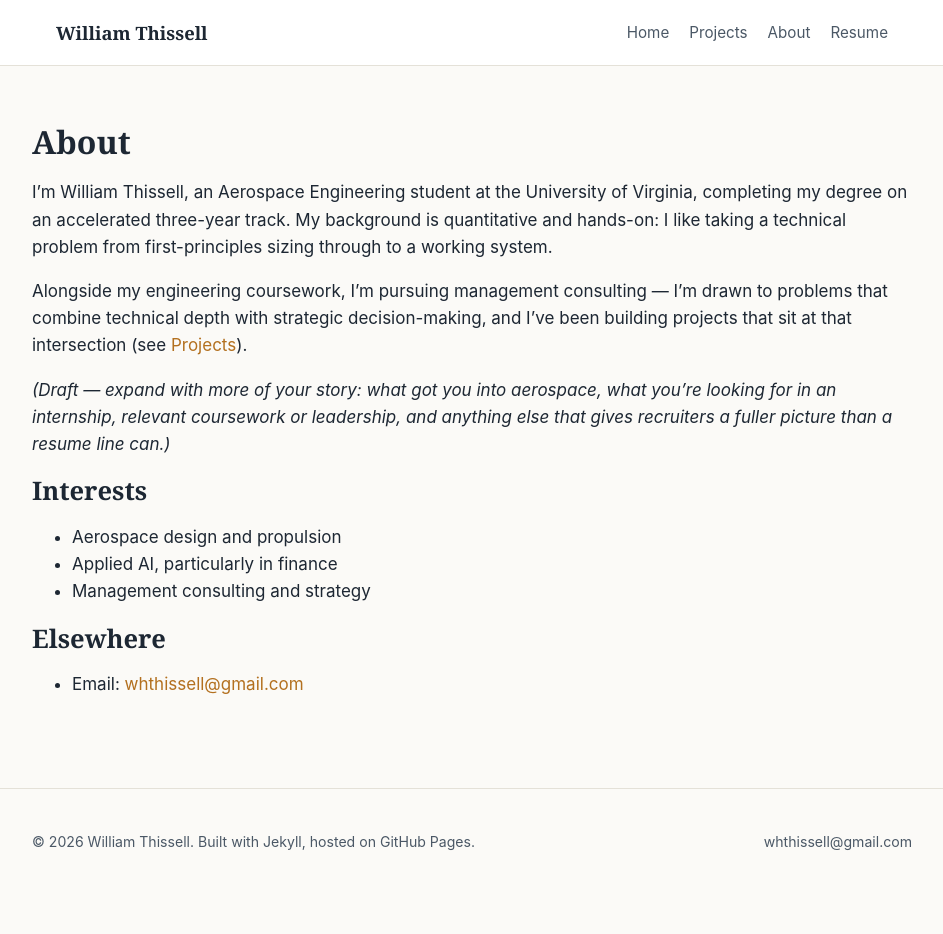
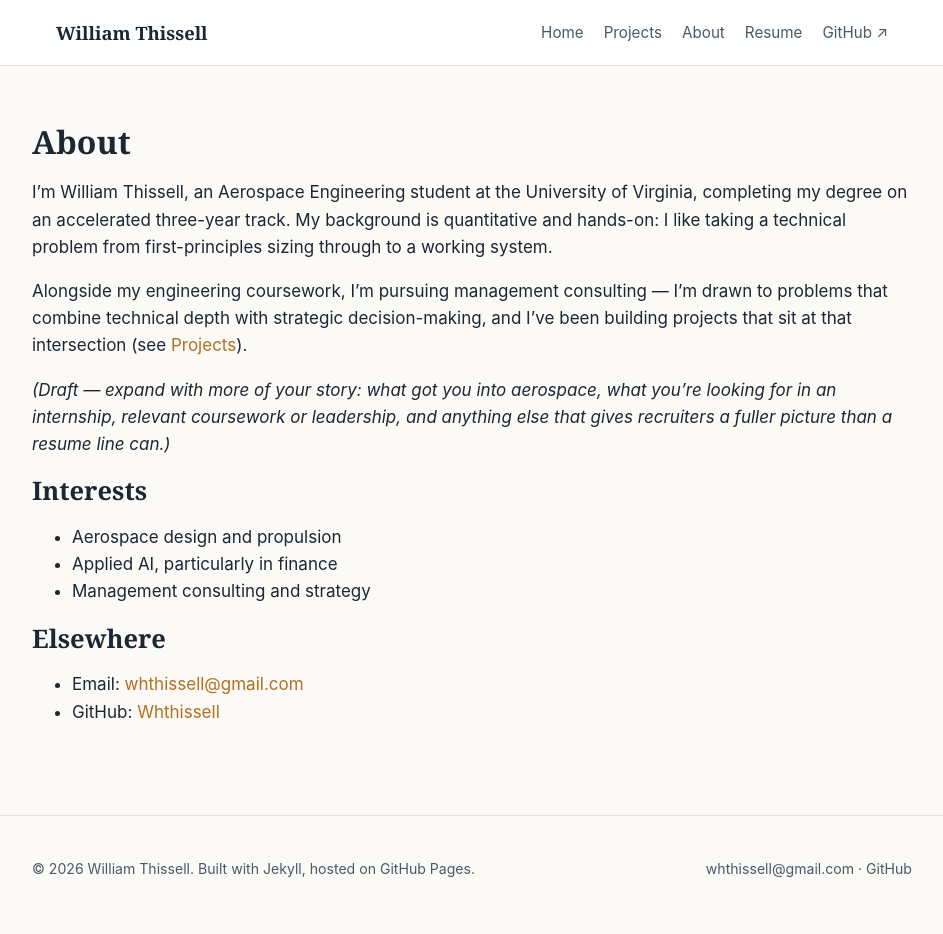
Before and after one commit to Whthissell/Whthissell.github.io, a Jekyll site: the page built from about.md, in a window 1280 px wide. Shown: the whole page, without its empty margins (168-1111 px from the left). Built offline with Jekyll 4.4.1, drawn with Linux system fonts in a browser that asks for light colours; before the commit the page ends 907 px from its top, so only the background shows below that; part of the change alters nothing that is shown.

Commit message:
Set real GitHub username/URL in _config.yml
Co-Authored-By: Claude Sonnet 5 <noreply@anthropic.com>

```diff
--- a/_config.yml
+++ b/_config.yml
@@ -11,7 +11,7 @@ description: >-
 # TODO: set these before deploying.
 #   - If this repo is named "<your-username>.github.io": url = "https://<your-username>.github.io", baseurl = ""
 #   - If this repo has any other name (a project site):    url = "https://<your-username>.github.io", baseurl = "/<repo-name>"
-url: "https://your-username.github.io"
+url: "https://whthissell.github.io"
 baseurl: ""
 
 author:
@@ -19,7 +19,7 @@ author:
   email: whthissell@gmail.com
 
 # TODO: your GitHub handle (used for the header/footer GitHub link)
-github_username: your-username
+github_username: Whthissell
 # TODO: optional — add if you want a LinkedIn link in the footer
 linkedin_username: ""
 
```
